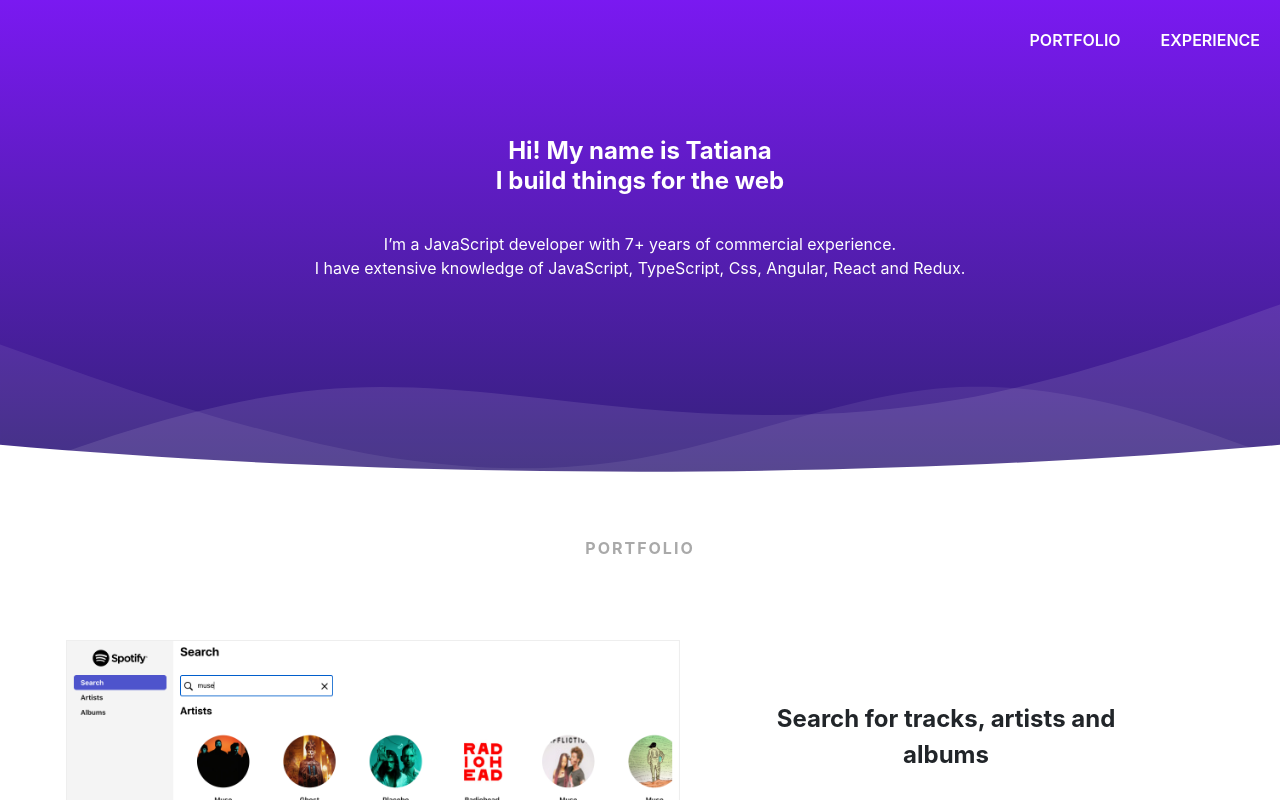
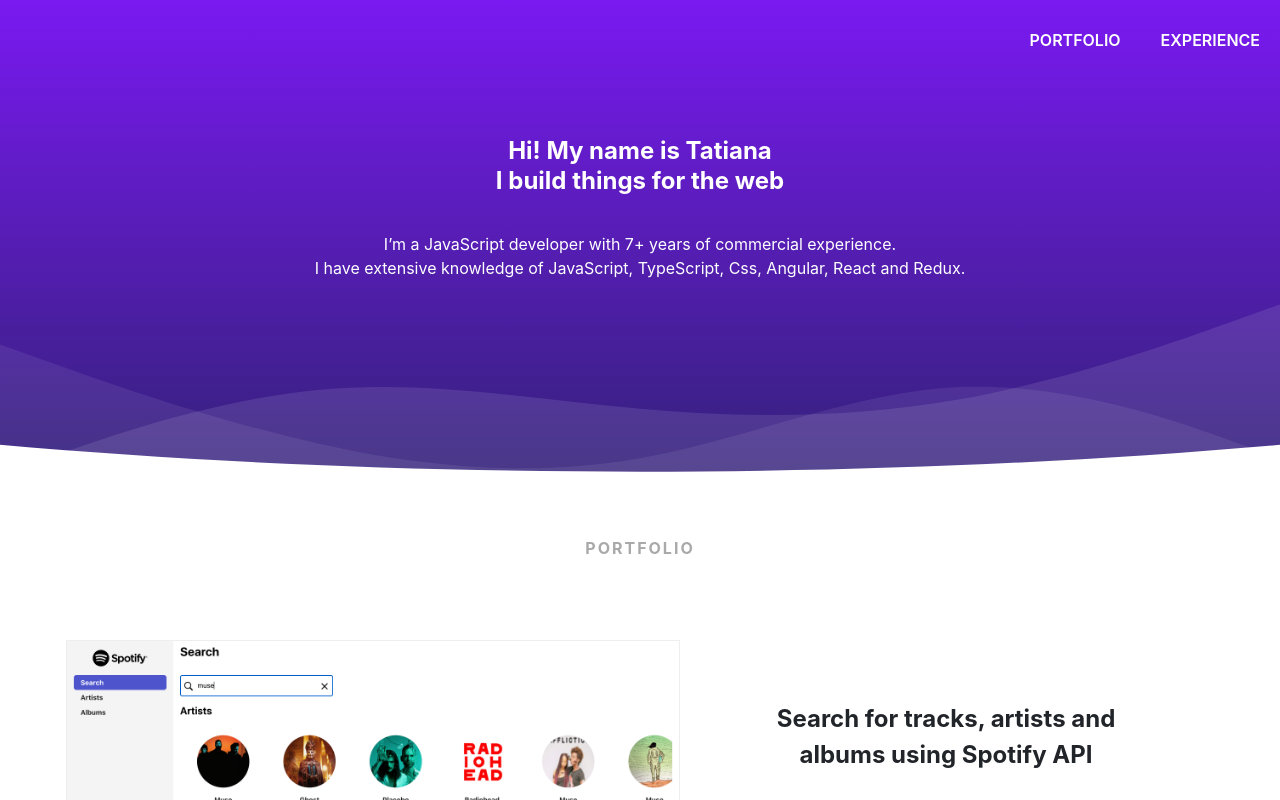
Before and after one commit to tatiana-win/portfolio, a React (Create React App) app: page / in a window 1280 px wide. Shown: the top 800 px of the page. Built offline with nearby package versions, Linux system fonts and the light colour scheme.

Commit message:
Update portfolio items

```diff
--- a/src/components/Portfolio/items.ts
+++ b/src/components/Portfolio/items.ts
@@ -2,7 +2,7 @@ import { Item } from '../../models/Item';
 
 export const PORTFOLIO_ITEMS: Item[] = [
     {
-        title: 'Search for tracks, artists and albums',
+        title: 'Search for tracks, artists and albums using Spotify API',
         description: 'Search for your favorite music, view info about albums and artists',
         img: '/spotify.png',
         url: '',
```
